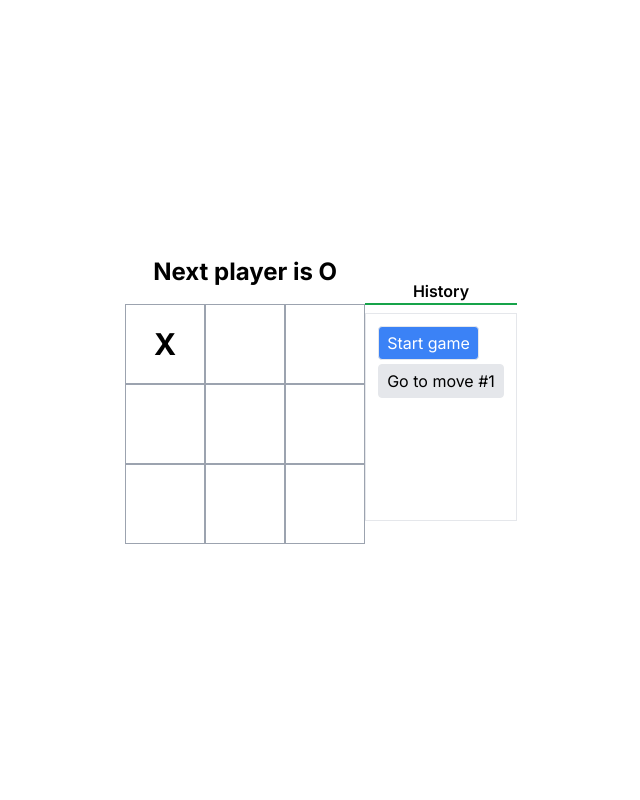
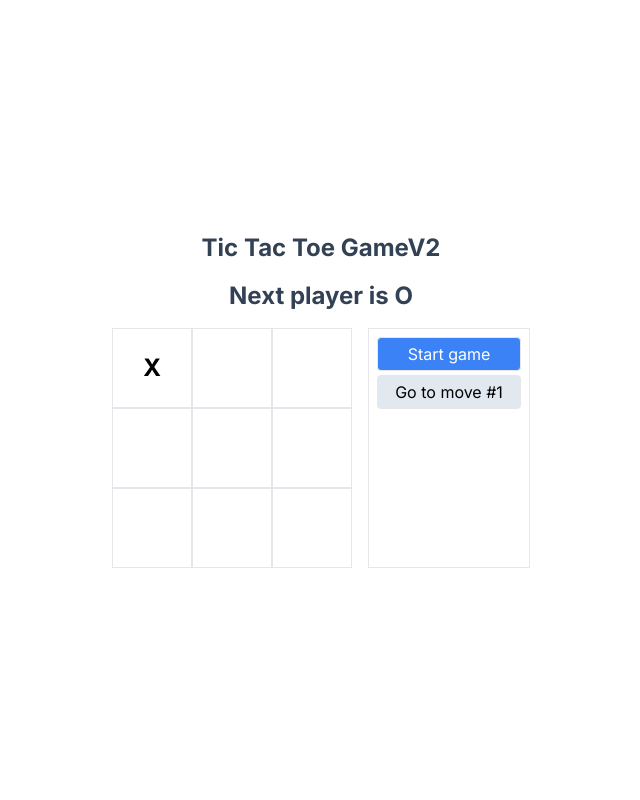
Before and after one commit to musaddekali/tic-tac-toc, a Next.js app: page / in a window 1280 px wide. Both pictures are taken after a click on the button 496 px from the left and 344 px from the top of the page. Shown: the top 800 px of the page, without its empty margins (319-959 px from the left). Built offline with nearby package versions, Linux system fonts and the light colour scheme.

Commit message:
working on gamev2

```diff
--- a/src/Modules/Game/Game.tsx
+++ b/src/Modules/Game/Game.tsx
@@ -1,9 +1,8 @@
 "use client";
-import { useState } from "react";
+import { Fragment, useState } from "react";
 import Board from "./Board";
 
 const Game = () => {
-  // const [xIsNext, setXIsNext] = useState(true);
   const [history, setHistory] = useState([Array(9).fill(null)]);
   const [currentMove, setCurrentMove] = useState(0);
   const xIsNext = currentMove % 2 === 0;
@@ -27,9 +26,9 @@ const Game = () => {
       desc = "Start game";
     }
     return (
-      <>
+      <Fragment key={move}>
         {move == 0 ? (
-          <li key={move}>
+          <li>
             <button
               className="px-2 py-1 border rounded cursor-pointer
                    bg-blue-500 text-white hover:bg-blue-600"
@@ -39,7 +38,7 @@ const Game = () => {
             </button>
           </li>
         ) : (
-          <li key={move}>
+          <li>
             <button
               className={`px-2 py-1 border rounded cursor-pointer ${
                 move == currentMove ? "bg-gray-200" : "hover:bg-gray-200"
@@ -50,7 +49,7 @@ const Game = () => {
             </button>
           </li>
         )}
-      </>
+      </Fragment>
     );
   });
 
@@ -61,7 +60,7 @@ const Game = () => {
       </div>
       <div className="game-info">
         <h3 className="mb-2 font-semibold text-center border-b-2 border-green-600">History</h3>
-        <div className="">
+        <div>
           <ol className="h-52 overflow-y-auto flex flex-col gap-1 p-3 border">{moves}</ol>
         </div>
       </div>
--- /dev/null
+++ b/src/Modules/GameV2/GameV2.tsx
@@ -0,0 +1,77 @@
+"use client";
+import useGame from "./useGame";
+
+const Square = ({ value, onPlay }: { value: string; onPlay: () => void }) => {
+  return (
+    <button onClick={onPlay} className="square w-20 h-20 border font-bold text-2xl">
+      {value}
+    </button>
+  );
+};
+
+const Moves = ({
+  history,
+  onJump,
+  currentMove,
+}: {
+  history: any[][];
+  onJump: (i: number) => void;
+  currentMove: number;
+}) => {
+  const moves = history.map((_, move) => {
+    if (move == 0) {
+      return (
+        <li key={move}>
+          <button
+            onClick={() => onJump(move)}
+            className="px-2 py-1 bg-blue-500 text-white hover:bg-blue-600 w-full text-center border rounded"
+          >
+            Start game
+          </button>
+        </li>
+      );
+    } else {
+      return (
+        <li key={move}>
+          <button
+            onClick={() => onJump(move)}
+            className={`px-2 py-1 hover:bg-slate-100 w-full text-center border rounded ${
+              move == currentMove ? "bg-slate-200" : ""
+            }`}
+          >
+            Go to move #{move}
+          </button>
+        </li>
+      );
+    }
+  });
+  return <ol className="flex flex-col gap-y-1 border p-2 h-[240px] min-w-[162px] overflow-auto">{moves}</ol>;
+};
+
+function GameV2() {
+  const { squares, handlePlay, playerStatus, history, jumpTo, currentMove } = useGame();
+
+  return (
+    <section>
+      <div className="container">
+        <div className="game flex items-center justify-center min-h-screen">
+          <div>
+            <h3 className="title font-bold text-2xl mb-4 text-center text-slate-700">Tic Tac Toe GameV2</h3>
+            <h3 className="title font-bold text-2xl mb-4 text-center text-slate-700">{playerStatus()}</h3>
+            <div className="flex flex-col md:flex-row gap-4">
+              <div className="squares grid grid-cols-3">
+                {squares.map((square, index) => (
+                  <Square key={index} onPlay={() => handlePlay(index)} value={square} />
+                ))}
+              </div>
+              <div className="info">
+                <Moves history={history} onJump={jumpTo} currentMove={currentMove} />
+              </div>
+            </div>
+          </div>
+        </div>
+      </div>
+    </section>
+  );
+}
+export default GameV2;
--- /dev/null
+++ b/src/Modules/GameV2/useGame.tsx
@@ -0,0 +1,57 @@
+"use client";
+import { calculateWinner } from "@/utils";
+import { useState } from "react";
+
+function useGame() {
+  const [history, setHistory] = useState([Array(9).fill(null)]);
+  const [currentMove, setCurrentMove] = useState(0);
+  const squares = history[currentMove];
+  const xIsNext = currentMove % 2 === 0;
+  const winner = calculateWinner(squares);
+
+  function jumpTo(nextMove: number) {
+    setCurrentMove(nextMove);
+  }
+
+  function playerStatus() {
+    if (winner) {
+      return "Winner is " + winner;
+    } else if (!winner && !squares.includes(null)) {
+      return "Game is over";
+    } else {
+      return `Next player is ${xIsNext ? "X" : "O"}`;
+    }
+  }
+
+  const handlePlay = (index: number) => {
+    const nextSquares = squares.slice();
+
+    if (squares[index]) {
+      alert("This room is filled");
+      return;
+    } else if (winner) {
+      alert("Winner is " + winner);
+      return;
+    }
+
+    if (xIsNext) {
+      nextSquares[index] = "X";
+    } else {
+      nextSquares[index] = "O";
+    }
+
+    const nextHistory = [...history.slice(0, currentMove + 1), nextSquares];
+    setHistory(nextHistory);
+    setCurrentMove(nextHistory.length - 1);
+  };
+
+  return {
+    squares,
+    handlePlay,
+    playerStatus,
+    history,
+    jumpTo,
+    currentMove
+  };
+}
+export default useGame;
--- a/src/app/page.tsx
+++ b/src/app/page.tsx
@@ -1,8 +1,10 @@
 import Game from "@/Modules/Game/Game";
+import GameV2 from "@/Modules/GameV2/GameV2";
 
 export default function Home() {
   return (
     <main>
+      <GameV2 />
       <Game />
     </main>
   );
--- a/tailwind.config.js
+++ b/tailwind.config.js
@@ -7,6 +7,10 @@ module.exports = {
     './src/Modules/**/*.{js,ts,jsx,tsx,mdx}',
   ],
   theme: {
+    container : {
+      center: true,
+      padding: '.75rem'
+    },
     extend: {
       backgroundImage: {
         'gradient-radial': 'radial-gradient(var(--tw-gradient-stops))',
```
